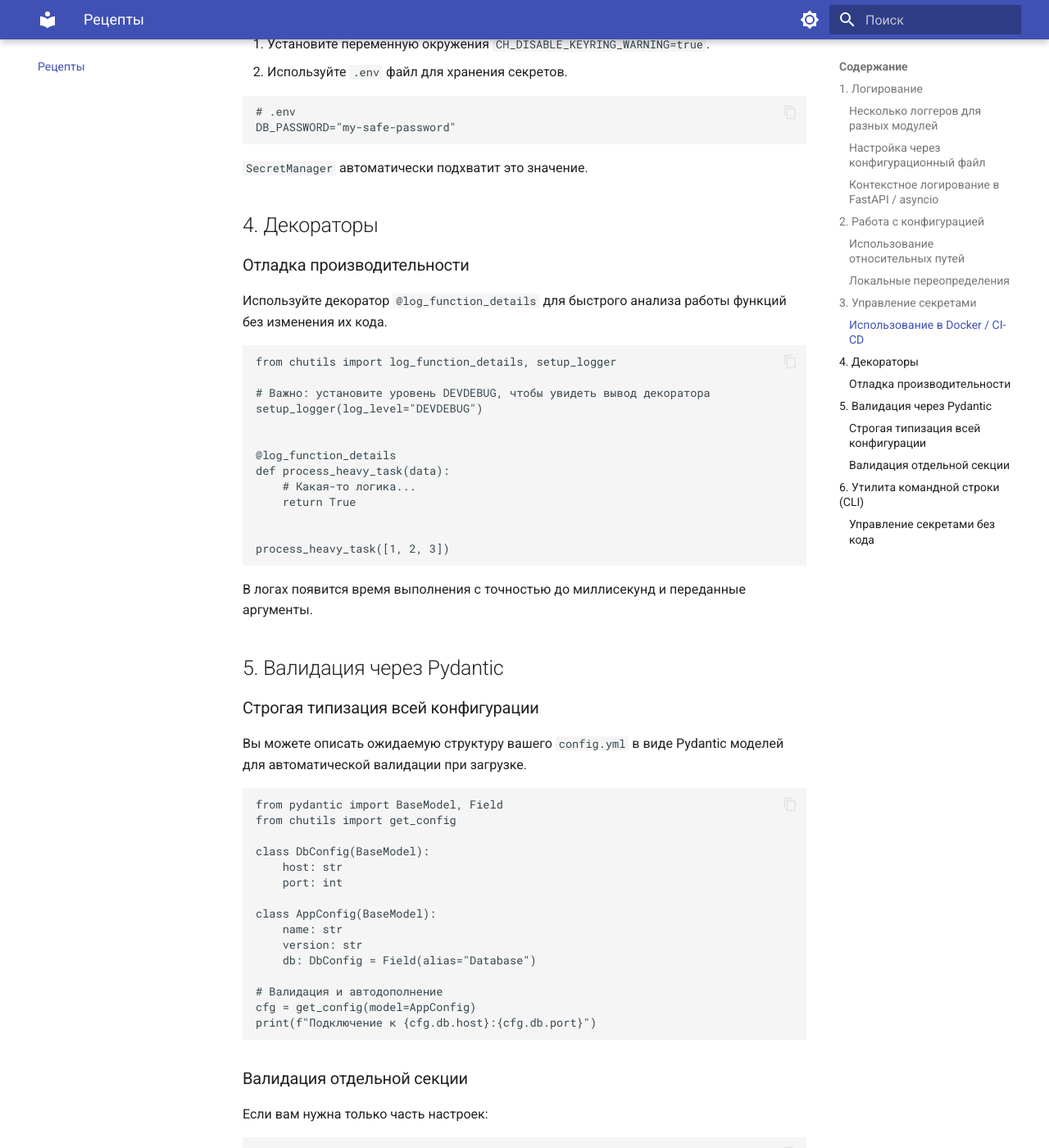
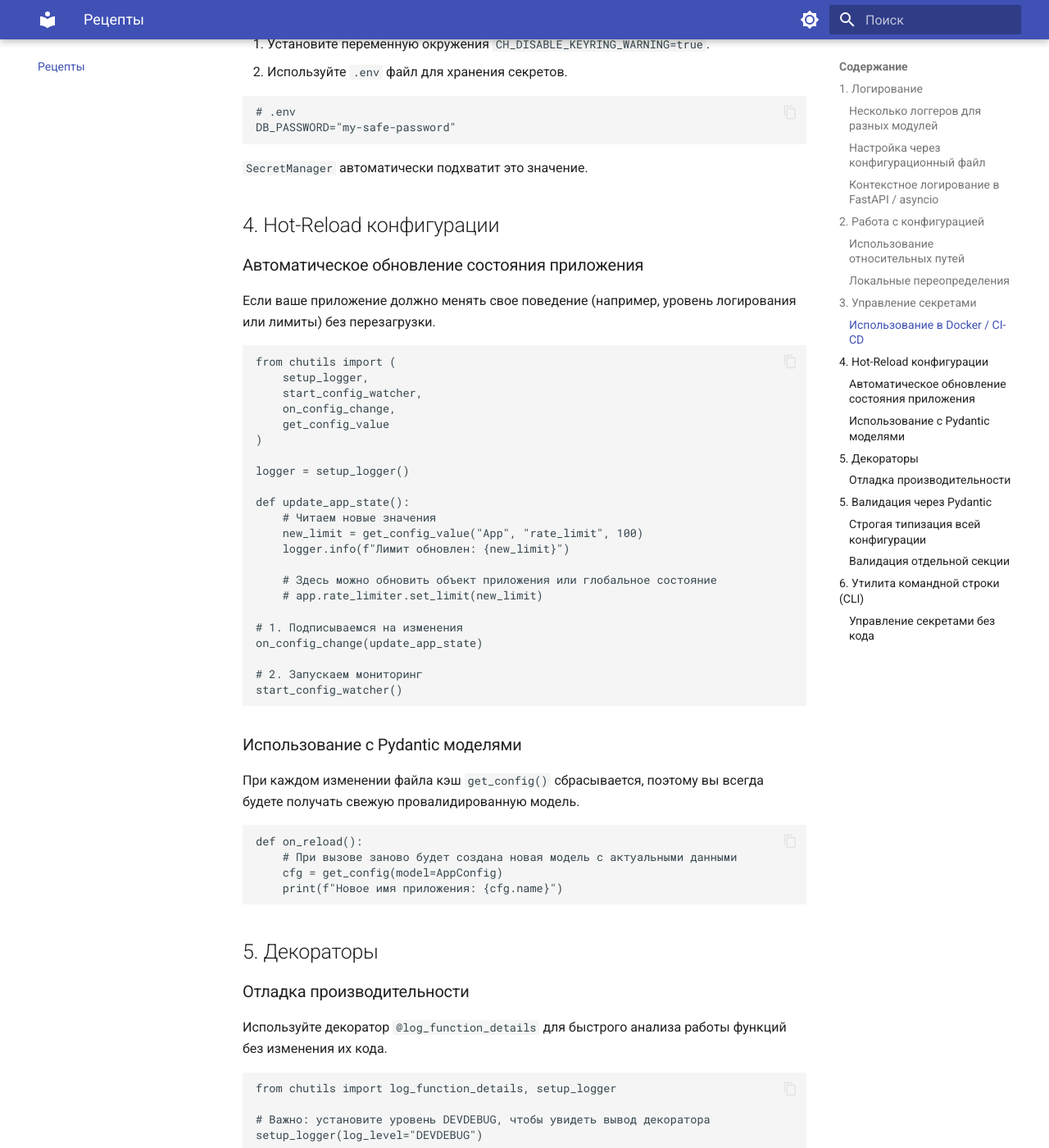
Before and after one commit to Chu4hel/chutils, an MkDocs documentation site: the page built from docs/recipes.md, in a window 1280 px wide and 1400 px high, scrolled down 2429 px. Shown: the whole window at 82% size. Built offline with MkDocs 1.6.1 and Material for MkDocs 9.7.7, drawn with Linux system fonts in a browser that asks for light colours.

Commit message:
docs: Обновить README и справочник API для Hot-Reload
- Добавлены разделы про Hot-Reload в README.md (EN) и docs/README_RU.md.
- Обновлен справочник функций в docs/api.md.
- Добавлены практические рецепты в docs/recipes.md.

````diff
--- a/docs/recipes.md
+++ b/docs/recipes.md
@@ -116,7 +116,49 @@ DB_PASSWORD="my-safe-password"
 
 `SecretManager` автоматически подхватит это значение.
 
-## 4. Декораторы
+## 4. Hot-Reload конфигурации
+
+### Автоматическое обновление состояния приложения
+
+Если ваше приложение должно менять свое поведение (например, уровень логирования или лимиты) без перезагрузки.
+
+```python
+from chutils import (
+    setup_logger,
+    start_config_watcher,
+    on_config_change,
+    get_config_value
+)
+
+logger = setup_logger()
+
+def update_app_state():
+    # Читаем новые значения
+    new_limit = get_config_value("App", "rate_limit", 100)
+    logger.info(f"Лимит обновлен: {new_limit}")
+
+    # Здесь можно обновить объект приложения или глобальное состояние
+    # app.rate_limiter.set_limit(new_limit)
+
+# 1. Подписываемся на изменения
+on_config_change(update_app_state)
+
+# 2. Запускаем мониторинг
+start_config_watcher()
+```
+
+### Использование с Pydantic моделями
+
+При каждом изменении файла кэш `get_config()` сбрасывается, поэтому вы всегда будете получать свежую провалидированную модель.
+
+```python
+def on_reload():
+    # При вызове заново будет создана новая модель с актуальными данными
+    cfg = get_config(model=AppConfig)
+    print(f"Новое имя приложения: {cfg.name}")
+```
+
+## 5. Декораторы
 
 ### Отладка производительности
 
````
Also changed, not shown: README.md (+25 -1 lines), docs/README_RU.md (+25 -1 lines), docs/api.md (+8 -5 lines).
